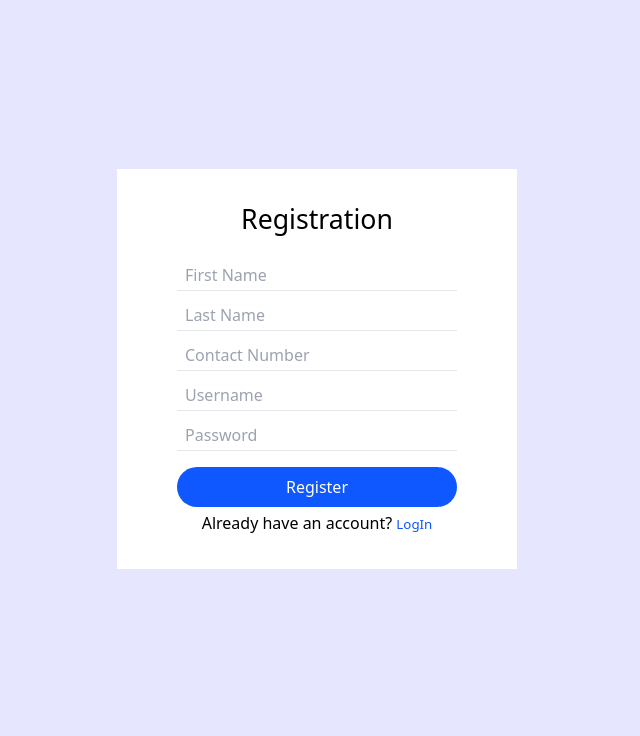
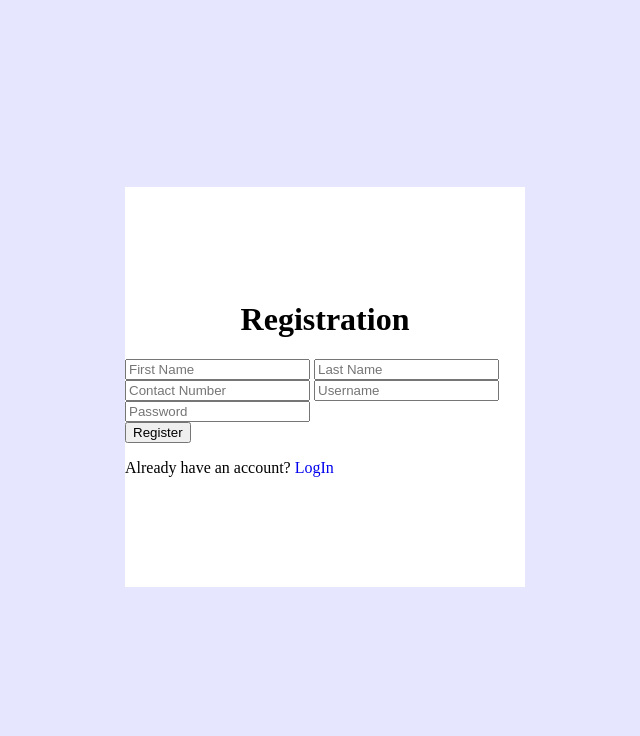
Before and after one commit to rjdaz/IM-project, a PHP site: page /register.php in a window 1280 px wide. Shown: the top 736 px of the page, without its empty margins (323-963 px from the left). Run offline with PHP 8.4, Linux system fonts and the light colour scheme; some libraries are stand-ins or nearby versions.

Commit message:
update register.php

```diff
--- a/register.php
+++ b/register.php
@@ -43,18 +43,18 @@
   <head>
     <meta charset="UTF-8">
     <meta name="viewport" content="width=device-width, initial-scale=1.0">
-    <script src="https://cdn.tailwindcss.com"></script>
+    <!-- <script src="https://cdn.tailwindcss.com"></script> -->
     <title>Registration</title>
   </head>
-  <body class="w-full h-[729px] flex flex-col items-center justify-center bg-[#e6e6ff] ">
-    <p class="text-red-400 mb-2 flex justify-center items-center text-[15pt] px-10">
+  <body style="width: 100%; height: 729px; display: flex; flex-direction: column; align-items: center; justify-content: center; background-color: #e6e6ff;">
+    <p  style="color: #f87171; margin-bottom: 0.5rem; display: flex; justify-content: center; align-items: center; font-size: 15pt; padding-left: 2.5rem; padding-right: 2.5rem;">
       <?php
         echo $err;
       ?>
     </p>
-    <div class="w-[400px] h-[400px] relative">
+    <div  style="width: 400px; height: 400px; position: relative;">
       <!-- Registration -->
-      <div class="w-full h-full flex flex-col items-center justify-center bg-[#ffffff] blur-xs absolute">
+      <div  style="width: 100%; height: 100%; display: flex; flex-direction: column; align-items: center; justify-content: center; background-color: #ffffff; position: absolute;">
         <h1 class="w-full h-[15%] flex justify-center items-end text-[20pt] ">Registration</h1>
         <form method="POST" class="flex flex-col items-center w-full h-[80%]">
             <div class="flex flex-col items-center justify-center w-full h-[70%]">
```
